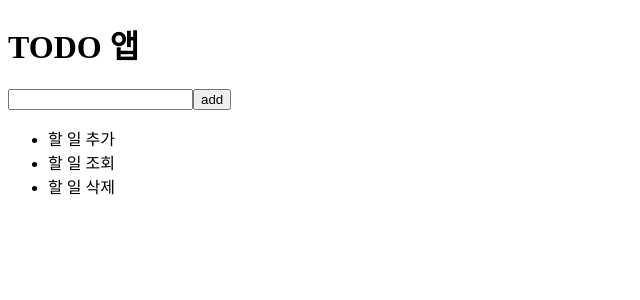
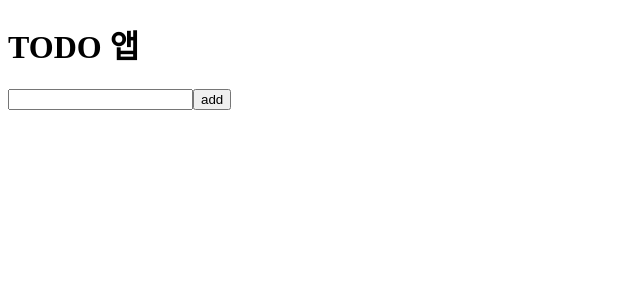
Before and after one commit to jjh319/REACT-TODO, a React (Vite) app in the folder react-todo/: page / in a window 1280 px wide. Shown: the top 300 px of the page, without its empty margins (0-640 px from the left). Built offline with nearby package versions, Linux system fonts and the light colour scheme.

Commit message:
할 일 목록을 화면에 표시하기

```diff
--- a/react-todo/src/App.jsx
+++ b/react-todo/src/App.jsx
@@ -1,4 +1,4 @@
-import { useState } from 'react';
+import { useState } from "react";
 
 function fetchTodos() {
   const result = [];
@@ -12,7 +12,7 @@ function fetchTodos() {
 
 function App() {
   // const [count, setCount] = useState(0);
-    const [inputText, setInputText] = useState('');
+  const [inputText, setInputText] = useState("");
   // state = 컴포넌트가 기억해야 할 특정 값
   const todos = fetchTodos();
 
@@ -23,7 +23,7 @@ function App() {
   }; // handleInput
 
   const handleClick = () => {
-        console.log('clicked');
+    console.log("clicked");
     localStorage.setItem(inputText, inputText);
   }; // handleClick
 
@@ -36,9 +36,9 @@ function App() {
       </div>
       <div>
         <ul>
-                    <li>할 일 추가</li>
-                    <li>할 일 조회</li>
-                    <li>할 일 삭제</li>
+          {todos.map((todo, index) => {
+            return <li key={index}>{todo}</li>;
+          })}
         </ul>
       </div>
     </div>
```
Also changed, not shown: 1 other file (tests, documents, lock files or other folders). Lines whose indentation alone changed are shown as unchanged.
